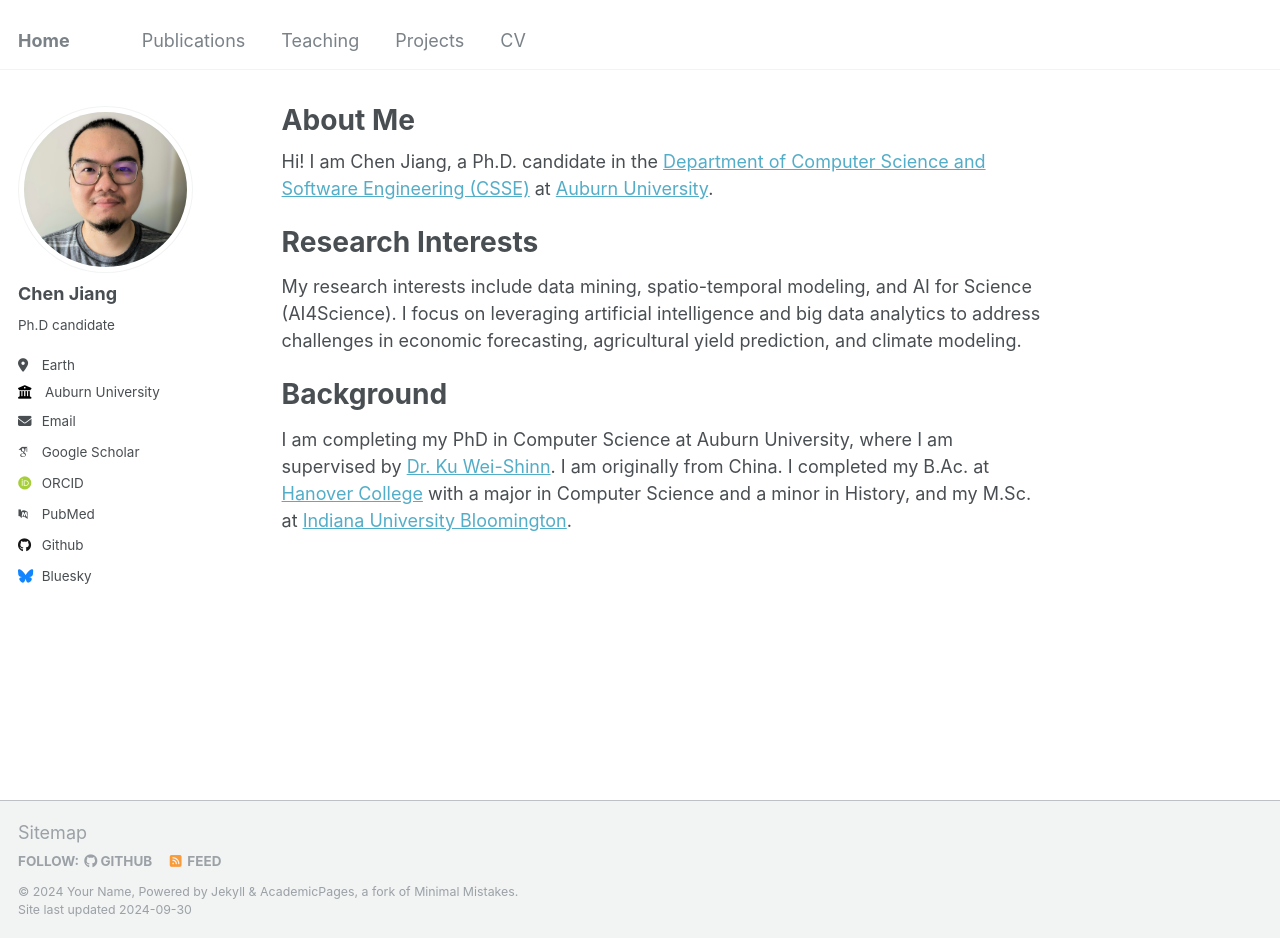
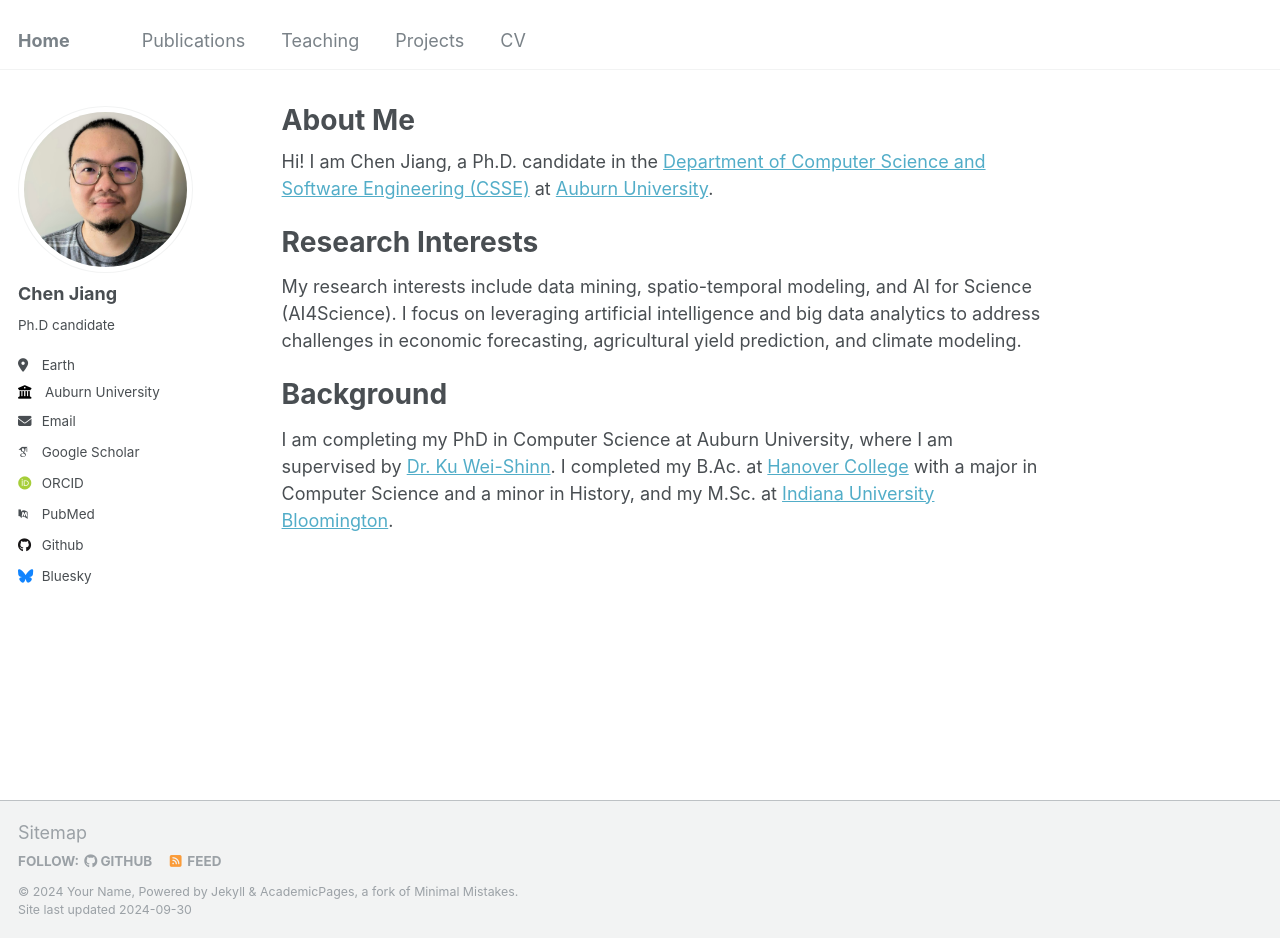
Before and after one commit to jiang28/jiangchen, a Jekyll site: the page built from _pages/about.md, in a window 1280 px wide and 938 px high. Built offline with Jekyll 4.4.1, drawn with Linux system fonts in a browser that asks for light colours; some web fonts are replaced.

Commit message:
Update about.md

```diff
--- a/_pages/about.md
+++ b/_pages/about.md
@@ -14,4 +14,4 @@ My research interests include data mining, spatio-temporal modeling, and AI for
 
 Background
 ======
-I am completing my PhD in Computer Science at Auburn University, where I am supervised by [Dr. Ku Wei-Shinn](https://www.eng.auburn.edu/~weishinn/). I am originally from China. I completed my B.Ac. at [Hanover College](https://www.hanover.edu/) with a major in Computer Science and a minor in History, and my M.Sc. at [Indiana University Bloomington](https://bloomington.iu.edu/index.html).
+I am completing my PhD in Computer Science at Auburn University, where I am supervised by [Dr. Ku Wei-Shinn](https://www.eng.auburn.edu/~weishinn/). I completed my B.Ac. at [Hanover College](https://www.hanover.edu/) with a major in Computer Science and a minor in History, and my M.Sc. at [Indiana University Bloomington](https://bloomington.iu.edu/index.html).
```
